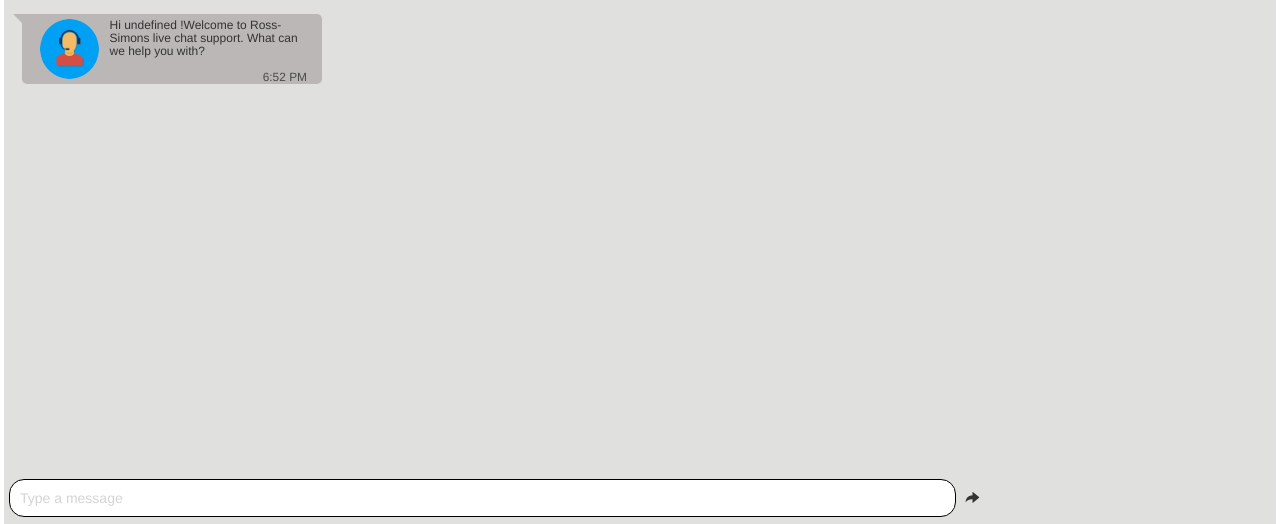
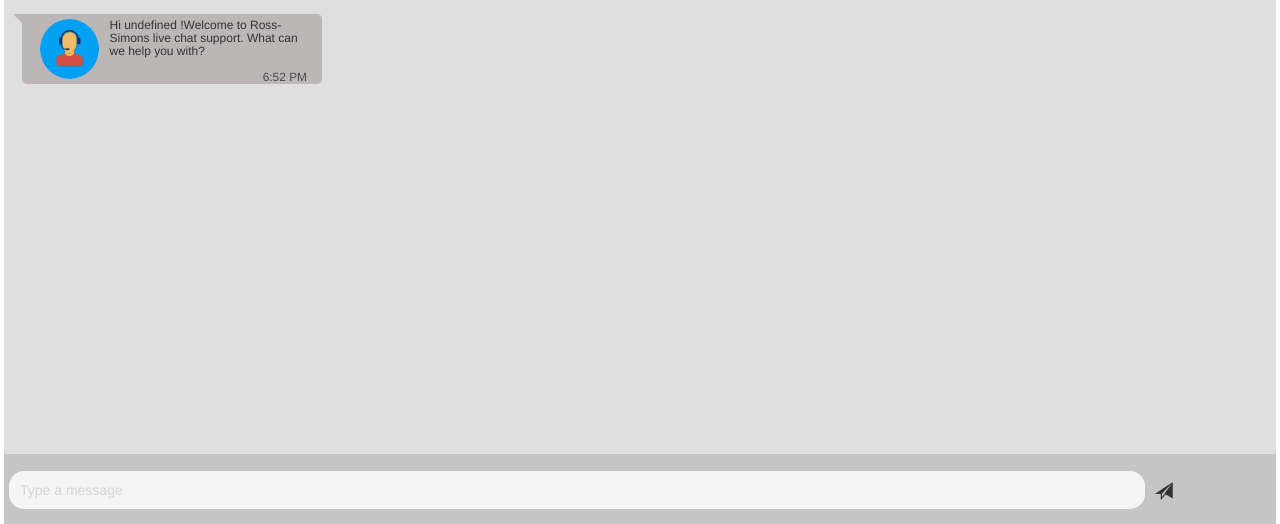
Before and after one commit to maheshnadar/lbh-python, a Flask app: template templates/index.html in a window 1280 px wide. Shown: the part 373-897 px from the top of the page. Run offline with Flask 2, Linux system fonts and the light colour scheme; the template is opened without the code that fills it, so the values that code supplies are empty; some libraries are stand-ins or nearby versions.

Commit message:
user page css edit 1

```diff
--- a/static/css/index.css
+++ b/static/css/index.css
@@ -105,7 +105,6 @@
     resize: none;
 }
 
-</style>< !-- experiment start --><style>
 /* textarea */
 
 .mytext {
@@ -188,7 +187,7 @@
 /* full background */
 
 .frame {
-    background: #e0e0de;
+    background: rgb(197, 197, 197);
     height: 525px;
     /* width: 100%; */
     overflow: hidden;
@@ -218,11 +217,12 @@
     list-style-type: none;
     padding: 0px 18px;
     position: absolute;
-    bottom: 47px;
+    bottom: 60px;
     display: flex;
     flex-direction: column;
     top: 0;
     overflow-y: scroll;
+    background-color: rgba(223, 223, 223, 1);
 }
 
 .msj:before {
@@ -251,6 +251,7 @@
 
 .send-glyp {
     cursor: pointer;
+    font-size: 18px;
 }
 
 .send-glyp:hover {
@@ -332,9 +333,10 @@
     bottom: 0;
     width: 100%;
     display: flex;
-    padding: 5px;
+    padding: 10px 5px;
+    background-color: rgb(197, 197, 197);
 }
 
 .text-input {
-    width: 75%;
+    width: 90%;
 }
--- a/static/css/user.css
+++ b/static/css/user.css
@@ -14,7 +14,7 @@
     padding: 8px 10px;
     border-radius: 15px;
     width: 100%;
-    border: 1px solid black;
+    border: 1px solid transparent;
 }
 
 .user-page-container input {
--- a/templates/index.html
+++ b/templates/index.html
@@ -118,7 +118,7 @@
                 <!-- </div> -->
               </div>
               <div style="padding:10px;">
-                <span class="glyphicon glyphicon-share-alt send-glyp" id="send_private_message" ng-click="sendPrivateMessage(privateMessage)"></span>
+                <span class="glyphicon glyphicon-send send-glyp" id="send_private_message" ng-click="sendPrivateMessage(privateMessage)"></span>
                 <!-- <button id="send_private_message" class="btn btn-primary">Send</button> -->
               </div>
             </div>
```
